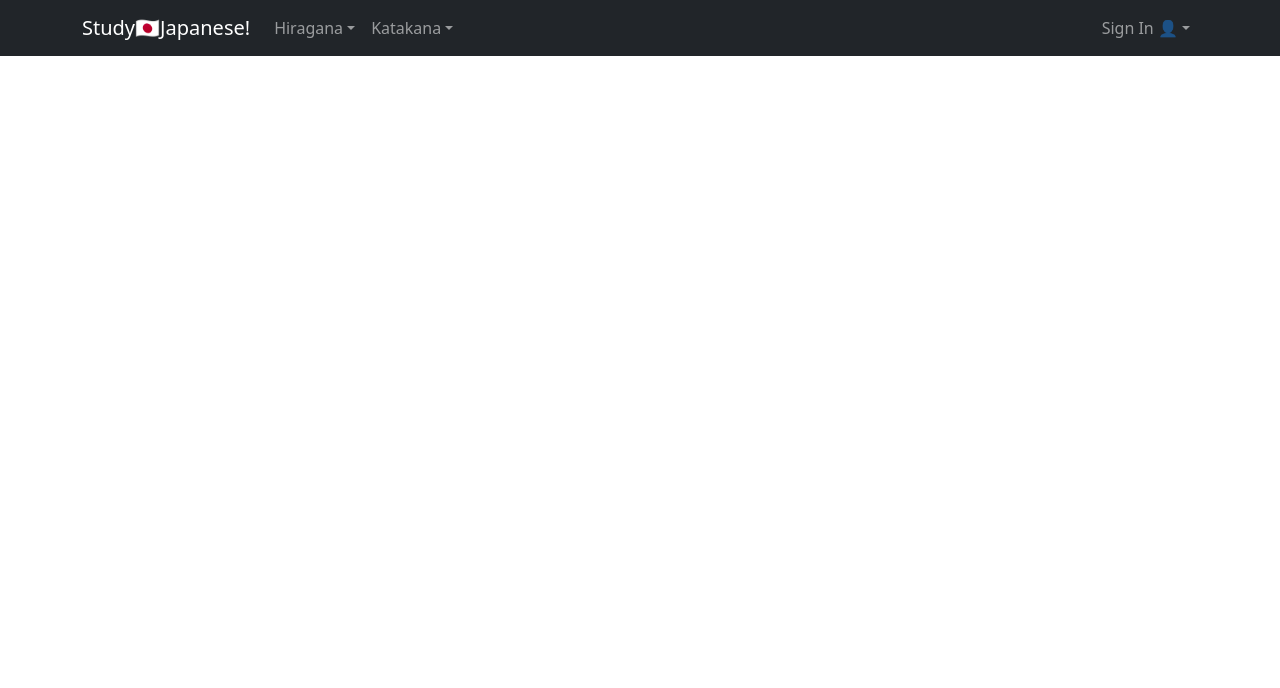
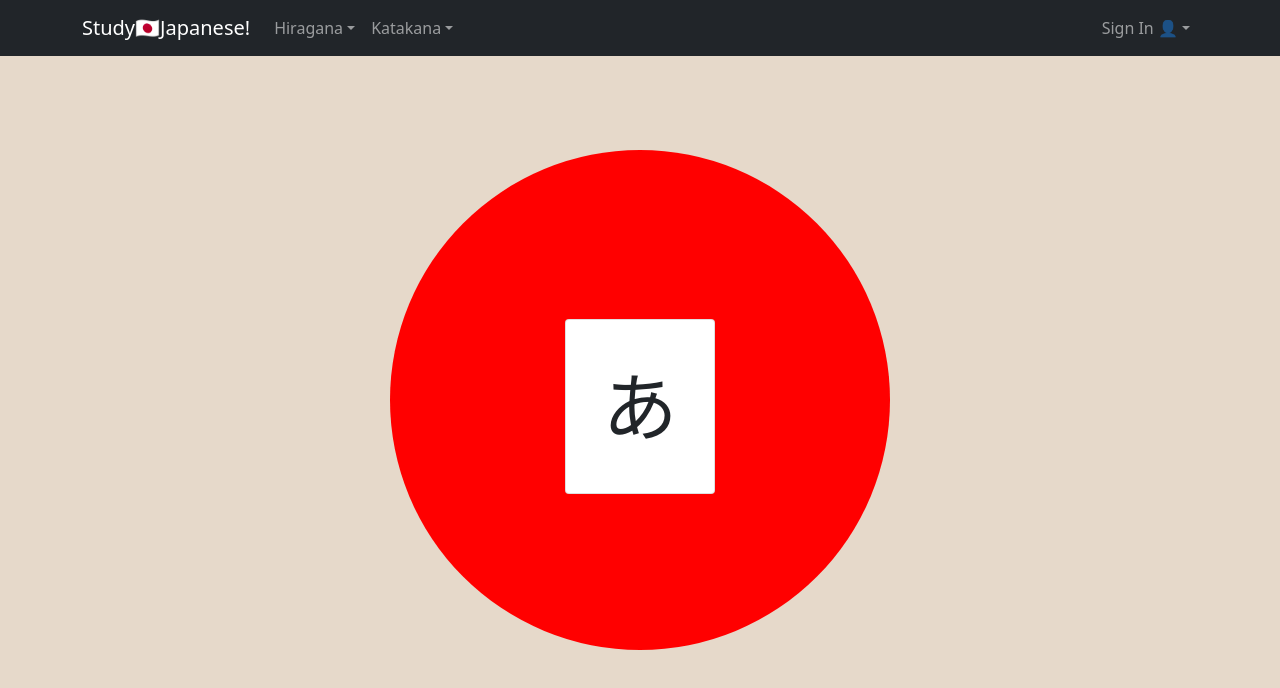
Before and after one commit to pastasauce59/study-japanese, a React (Create React App) app: page /hiragana/study in a window 1280 px wide. Shown: the top 688 px of the page. Built offline with nearby package versions, Linux system fonts and the light colour scheme.

Commit message:
created another data structure for all hiragana to be used in HiraganaStudy component, created HiraganaStudy component with placeholder card, adding styling for HiraganaStudy component

```diff
--- a/src/App.css
+++ b/src/App.css
@@ -1,3 +1,19 @@
+body {
+    background-color: #e6d9ca;
+}
+
+.circle {
+    height: 500px;
+    width: 500px;
+    border-radius: 250px;
+    background-color: red;
+    position: fixed;
+    z-index: -1;
+    left: 50%;
+    top: 50%;
+    transform: translate(-50%, -50%);
+}
+
 .characters-container {
     display: flex;
     flex-wrap: wrap;
@@ -19,4 +35,24 @@
     border: solid;
     padding: 20px;
     border-radius: 10px;
+    background-color: #f3ebeb;
 }
+
+.card-container {
+    display: flex;
+    flex-wrap: nowrap;
+    align-content: center;
+    justify-content: center;
+    align-items: center;
+    height: 85vh;
+}
+
+.card {
+    display: flex;
+    width: 150px;
+    height: 175px;
+    font-size: 75px;
+    align-content: center;
+    justify-content: center;
+    align-items: center;
+}
--- a/src/App.js
+++ b/src/App.js
@@ -3,14 +3,17 @@ import "./App.css";
 import { Routes, Route, Navigate } from 'react-router-dom';
 import NavigationBar from "./Components/NavigationBar";
 import HiraganaCharacters from './Components/HiraganaCharacters';
+import HiraganaStudy from './Components/HiraganaStudy';
 
 function App() {
   return (
     <div className="App">
+      <div className='circle'></div>
       <NavigationBar />
 
       <Routes>
         <Route exact path='/hiragana' element={<HiraganaCharacters />} />
+        <Route exact path='/hiragana/study' element={<HiraganaStudy />} />
       </Routes>
     </div>
   );
--- a/src/Components/Hiragana.js
+++ b/src/Components/Hiragana.js
@@ -112,7 +112,117 @@ const hiraganaDakuten = [
     ],
 ]
 
-export { hiragana, hiraganaDakuten }
+let hiraganaAll = [
+
+    {character: 'あ', key: 'a'},
+    {character: 'い', key: 'i'},
+    {character: 'う', key: 'u'},
+    {character: 'え', key: 'e'},
+    {character: 'お', key: 'o'},
+
+
+    {character: 'か', key: 'ka'},
+    {character: 'き', key: 'ki'},
+    {character: 'く', key: 'ku'},
+    {character: 'け', key: 'ke'},
+    {character: 'こ', key: 'ko'},
+
+
+    {character: 'さ', key: 'sa'},
+    {character: 'し', key: 'shi'},
+    {character: 'す', key: 'su'},
+    {character: 'せ', key: 'se'},
+    {character: 'そ', key: 'so'},
+
+
+    {character: 'た', key: 'ta'},
+    {character: 'ち', key: 'chi'},
+    {character: 'つ', key: 'tsu'},
+    {character: 'て', key: 'te'},
+    {character: 'と', key: 'to'},
+
+
+    {character: 'な', key: 'na'},
+    {character: 'に', key: 'ni'},
+    {character: 'ぬ', key: 'nu'},
+    {character: 'ね', key: 'ne'},
+    {character: 'の', key: 'no'},
+
+
+    {character: 'は', key: 'ha'},
+    {character: 'ひ', key: 'hi'},
+    {character: 'ふ', key: 'hu'},
+    {character: 'へ', key: 'he'},
+    {character: 'ほ', key: 'ho'},
+
+
+    {character: 'ま', key: 'ma'},
+    {character: 'み', key: 'mi'},
+    {character: 'む', key: 'mu'},
+    {character: 'め', key: 'me'},
+    {character: 'も', key: 'mo'},
+
+
+    {character: 'や', key: 'ya'},
+
+    {character: 'ゆ', key: 'yu'},
+
+    {character: 'よ', key: 'yo'},
+
+
+    {character: 'ら', key: 'ra'},
+    {character: 'り', key: 'ri'},
+    {character: 'る', key: 'ru'},
+    {character: 'れ', key: 're'},
+    {character: 'ろ', key: 'ro'},
+
+
+    {character: 'わ', key: 'wa'},
+
+
+
+    {character: 'を', key: 'wo'},
+
+
+    {character: 'ん', key: 'n'},
+
+    {character: 'が', key: 'ga'},
+    {character: 'ぎ', key: 'gi'},
+    {character: 'ぐ', key: 'gu'},
+    {character: 'げ', key: 'ge'},
+    {character: 'ご', key: 'go'},
+
+
+    {character: 'ざ', key: 'za'},
+    {character: 'じ', key: 'ji'},
+    {character: 'ず', key: 'zu'},
+    {character: 'ぜ', key: 'ze'},
+    {character: 'ぞ', key: 'zo'},
+
+
+    {character: 'だ', key: 'da'},
+    {character: 'ぢ', key: 'dzi'},
+    {character: 'づ', key: 'dzu'},
+    {character: 'で', key: 'de'},
+    {character: 'ど', key: 'do'},
+
+
+    {character: 'ば', key: 'ba'},
+    {character: 'び', key: 'bi'},
+    {character: 'ぶ', key: 'bu'},
+    {character: 'べ', key: 'be'},
+    {character: 'ぼ', key: 'bo'},
+
+
+    {character: 'ぱ', key: 'pa'},
+    {character: 'ぴ', key: 'pi'},
+    {character: 'ぷ', key: 'pu'},
+    {character: 'ぺ', key: 'pe'},
+    {character: 'ぽ', key: 'po'},
+
+]
+
+export { hiragana, hiraganaDakuten, hiraganaAll }
 
 // const dakutenArrayObj = [
 //     {Dakuten: [
--- /dev/null
+++ b/src/Components/HiraganaStudy.js
@@ -0,0 +1,16 @@
+import React from 'react';
+import { hiraganaAll } from './Hiragana'
+
+function HiraganaStudy(props) {
+
+    return (
+        <div className='card-container'>
+            <div className='card'>
+                {hiraganaAll[0].character}
+            </div>
+
+        </div>
+    );
+}
+
+export default HiraganaStudy;
--- a/src/Components/NavigationBar.js
+++ b/src/Components/NavigationBar.js
@@ -12,7 +12,7 @@ function NavigationBar(props) {
                     <Nav className="me-auto">
                         <NavDropdown title="Hiragana" >
                             <NavDropdown.Item href="/hiragana">Characters</NavDropdown.Item>
-                            <NavDropdown.Item href="/hirgana/study">Study</NavDropdown.Item>
+                            <NavDropdown.Item href="/hiragana/study">Study</NavDropdown.Item>
                             <NavDropdown.Divider />
                             <NavDropdown.Item href="/hiragana/quiz">Quiz</NavDropdown.Item>
                         </NavDropdown>
```
